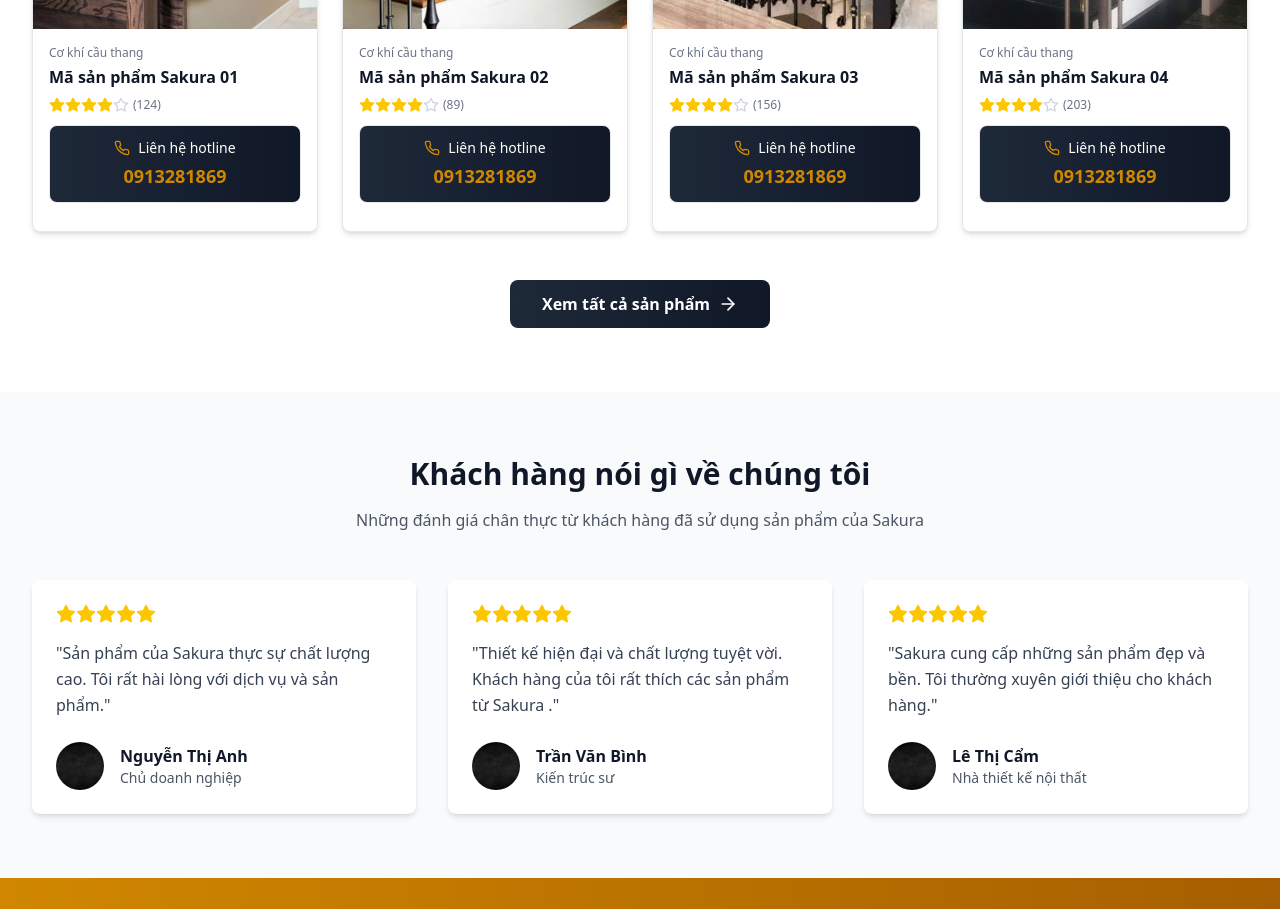
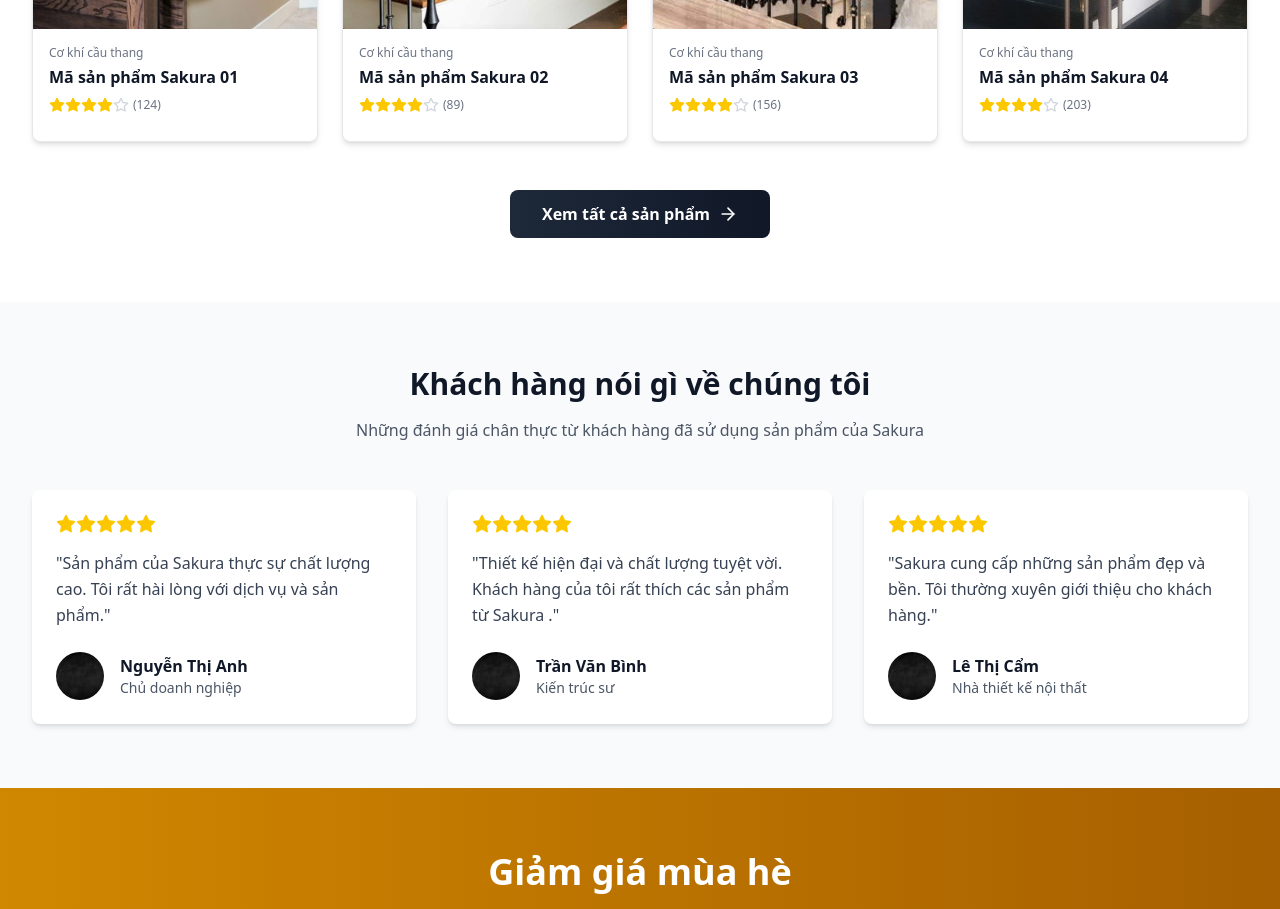
Before and after one commit to Tientai25/sakura, a Next.js app: page / in a window 1280 px wide. Shown: the part 2240-3149 px from the top of the page. Built offline with nearby package versions, Linux system fonts and the light colour scheme.

Commit message:
remove contact section

```diff
--- a/src/components/ProductCard.tsx
+++ b/src/components/ProductCard.tsx
@@ -3,7 +3,7 @@
 import { useState } from 'react';
 import Image from 'next/image';
 import Link from 'next/link';
-import { Star, Phone, Heart } from 'lucide-react';
+import { Star, Heart } from 'lucide-react';
 
 interface Product {
   id: number;
@@ -90,18 +90,6 @@
           </span>
         </div>
 
-        {/* Contact Info */}
-        <div className="mb-3">
-          <div className="bg-gradient-to-r from-gray-800 to-gray-900 text-white rounded-lg p-3 border border-gray-200">
-            <div className="flex items-center justify-center space-x-2">
-              <Phone className="h-4 w-4 text-yellow-600" />
-              <span className="text-sm font-medium text-white">Liên hệ hotline</span>
-            </div>
-            <div className="text-center mt-1">
-              <span className="text-lg font-bold text-yellow-600">0913281869</span>
-            </div>
-          </div>
-        </div>
 
         {/* Contact Button */}
         {/* <a
```
